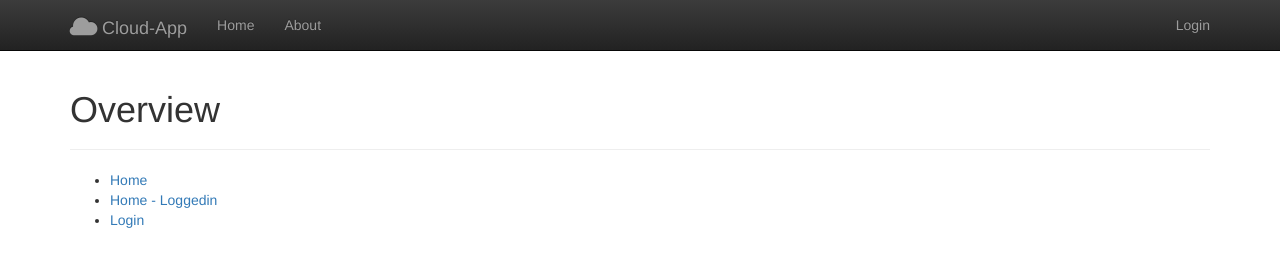
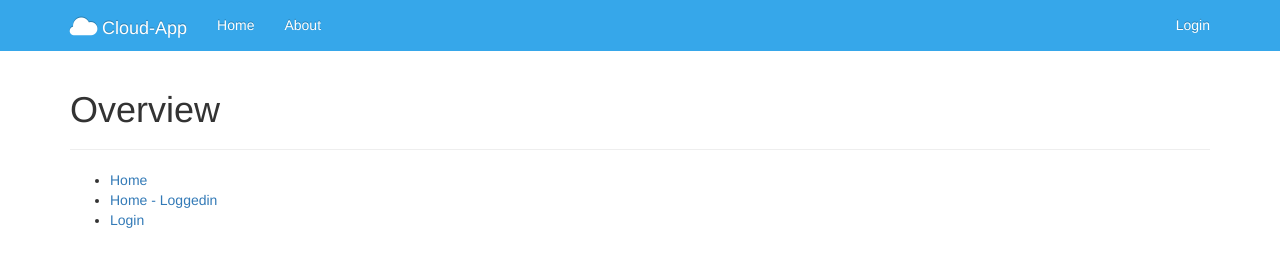
Before and after one commit to htwg-cloud-application-development/frontend, a plain HTML site: page index.html in a window 1280 px wide. Drawn offline with nearby package versions, Linux system fonts and the light colour scheme.

Commit message:
#6 Change navbar bg to htwg color

```diff
--- a/style.css
+++ b/style.css
@@ -1,5 +1,27 @@
 body {
     padding-top: 50px;
+}
+
+.navbar-inverse {
+    background-image: none;
+    background-color: #36a7ea;
+    border-color: #36a7ea;
+}
+
+.navbar-inverse .navbar-brand {
+    color: #FFF;
+}
+
+.navbar-inverse .navbar-brand:hover {
+    color: #dddddd;
+}
+
+.navbar-inverse .navbar-nav > li > a {
+    color: #FFF;
+}
+
+.navbar-inverse .navbar-nav > li > a:hover {
+    color: #dddddd;
 }
 
 .panel-primary > .panel-heading {
```
Also changed, not shown: home-loggedin.html (+0 -1 lines).
